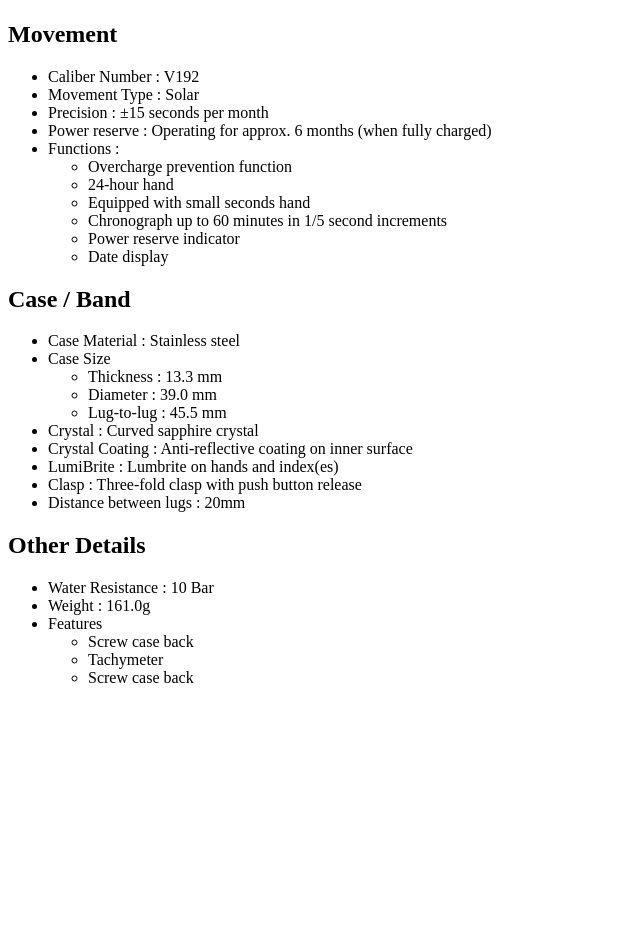
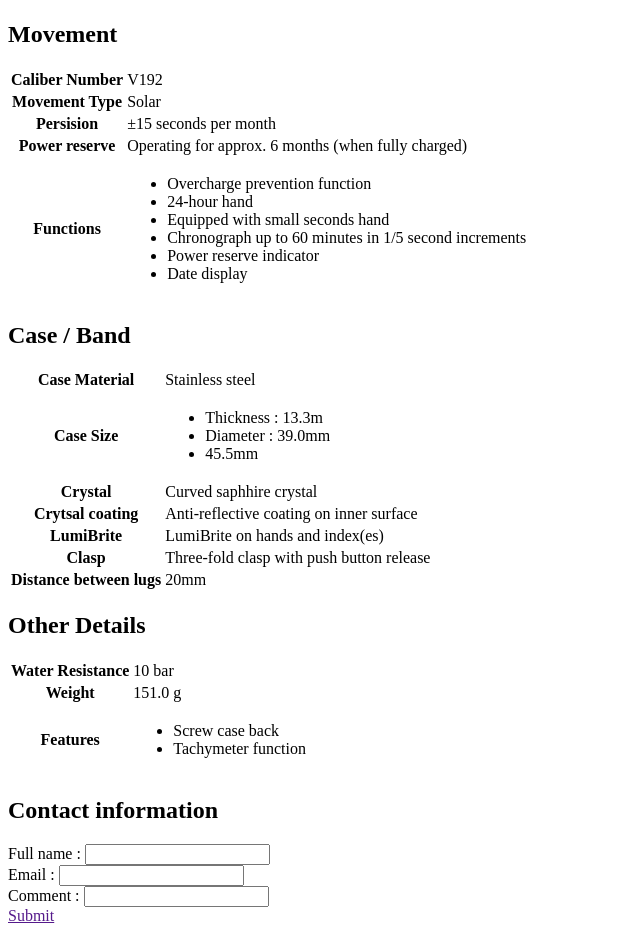
Before and after one commit to muratbekj2006/seiko-showcase, a plain HTML site: page index.html in a window 1280 px wide. Shown: the part 776-1709 px from the top of the page, without its empty margins (0-640 px from the left). Before the commit the page ends 1479 px from the top, so only its background shows below. Drawn offline with Linux system fonts and the light colour scheme.

Commit message:
markup DONE

```diff
--- a/index.html
+++ b/index.html
@@ -21,6 +21,7 @@
         </div>
     </header>
     <main class="main">
+        <!-- Main photo + content -->
         <section class="main__content">
             <div class="main__content-description">
                 <h1 class="specs__header">SSC813</h1>
@@ -33,16 +34,30 @@
                 <img src="src/img/SSC813P1-main.png" width="500px">
             </div>
         </section>
+        <!-- Specs -->
         <section class="specs">
             <div class="specs__movement">
                 <h1 class="specs__header">Movement</h1>
-                <ul class="specs__content-list">
-                    <li class="specs__content-list__item">Caliber Number : V192</li>
-                    <li class="specs__content-list__item">Movement Type : Solar</li>
-                    <li class="specs__content-list__item">Precision : ±15 seconds per month</li>
-                    <li class="specs__content-list__item">Power reserve : Operating for approx. 6 months (when fully charged)</li>
-                    <li class="specs__content-list__item">
-                        Functions :
+                <table class="specs__table">
+                    <tr class="specs__table-row">
+                        <th class="specs__table-header">Caliber Number</th>
+                        <td class="specs__table-content">V192</td>
+                    </tr>
+                    <tr class="specs__table-row">
+                        <th class="specs__table-header">Movement Type</th>
+                        <td class="specs__table-content">Solar</td>
+                    </tr>
+                    <tr class="specs__table-row">
+                        <th class="specs__table-header">Persision</th>
+                        <td class="specs__table-content">±15 seconds per month</td>
+                    </tr>
+                    <tr class="specs__table-row">
+                        <th class="specs__table-header">Power reserve</th>
+                        <td class="specs__table-content">Operating for approx. 6 months (when fully charged)</td>
+                    </tr>
+                    <tr class="specs__table-row">
+                        <th class="specs__table-header">Functions</th>
+                        <td class="specs__table-content">
                             <ul class="sub__list">
                                 <li class="sub__list-item">Overcharge prevention function</li>
                                 <li class="sub__list-item">24-hour hand</li>
@@ -51,42 +66,100 @@
                                 <li class="sub__list-item">Power reserve indicator</li>
                                 <li class="sub__list-item">Date display</li>
                             </ul>
-                    </li>
-                </ul>
+                        </td>
+                    </tr>
+                </table>
             </div>
             <div class="specs__case">
                 <h1 class="specs__header">Case / Band</h1>
-                <ul class="specs__content-list">
-                    <li class="specs__content-list__item">Case Material : Stainless steel</li>
-                    <li class="specs__content-list__item">
-                        Case Size
-                        <ul class="sub__list">
-                            <li class="sub__list-item">Thickness : 13.3 mm</li>
-                            <li class="sub__list-item">Diameter : 39.0 mm</li>
-                            <li class="sub__list-item">Lug-to-lug : 45.5 mm</li>
+                <table class="specs__table">
+                    <tr class="specs__table-row">
+                        <th class="specs__table-header">Case Material</th>
+                        <td class="specs__table-content">Stainless steel</td>
+                    </tr>
+                    <tr class="specs__table-row">
+                        <th class="specs__table-header">Case Size</th>
+                        <td class="specs__table-content">
+                            <ul class="sub__list specs__sub">
+                                <li class="sub__list-item">Thickness : 13.3m</li>
+                                <li class="sub__list-item">Diameter : 39.0mm</li>
+                                <li class="sub__list-item">45.5mm</li>
                             </ul>
-                    </li>
-                    <li class="specs__content-list__item">Crystal : Curved sapphire crystal</li>
-                    <li class="specs__content-list__item">Crystal Coating : Anti-reflective coating on inner surface</li>
-                    <li class="specs__content-list__item">LumiBrite : Lumbrite on hands and index(es)</li>
-                    <li class="specs__content-list__item">Clasp : Three-fold clasp with push button release</li>
-                    <li class="specs__content-list__item">Distance between lugs : 20mm </li>
-                </ul>
+                        </td>
+                    </tr>
+                    <tr class="specs__table-row">
+                        <th class="specs__table-header">Crystal</th>
+                        <td class="specs__table-content">Curved saphhire crystal</td>
+                    </tr>
+                    <tr class="specs__table-row">
+                        <th class="specs__table-header">Crytsal coating</th>
+                        <td class="specs__table-content">Anti-reflective coating on inner surface</td>
+                    </tr>
+                    <tr class="specs__table-row">
+                        <th class="specs__table-header">LumiBrite</th>
+                        <td class="specs__table-content">LumiBrite on hands and index(es)</td>
+                    </tr>
+                    <tr class="specs__table-row">
+                        <th class="specs__table-header">Clasp</th>
+                        <td class="specs__table-content">Three-fold clasp with push button release</td>
+                    </tr>
+                    <tr class="specs__table-row">
+                        <th class="specs__table-header">Distance between lugs</th>
+                        <td class="specs__table-content">20mm</td>
+                    </tr>
+                </table>
+
             </div>
             <div class="more-details">
                 <h1 class="specs__header">Other Details</h1>
-                <ul class="specs__content-list">
-                    <li class="specs__content-list__item">Water Resistance : 10 Bar</li>
-                    <li class="specs__content-list__item">Weight : 161.0g</li>
-                    <li class="specs__content-list__item">
-                        Features
+                <table class="specs__table">
+                    <tr class="specs__table-row">
+                        <th class="specs__table-header">Water Resistance</th>
+                        <td class="specs__table-content">10 bar</td>
+                    </tr>
+                    <tr class="specs__table-row">
+                        <th class="specs__table-header">Weight</th>
+                        <td class="specs__table-content">151.0 g</td>
+                    </tr>
+                    <tr class="specs__table-row">
+                        <th class="specs__table-header">Features</th>
+                        <td class="specs__table-content">
                             <ul class="sub__list">
                                 <li class="sub__list-item">Screw case back</li>
-                            <li class="sub__list-item">Tachymeter</li>
-                            <li class="sub__list-item">Screw case back</li>
+                                <li class="sub__list-item">Tachymeter function</li>
                             </ul>
-                    </li>
-                </ul>
+                        </td>
+                    </tr>
+                </table>
+            </div>
+        </section>
+        <!-- Contact -->
+        <section class="contact">
+            <div class="contact-content">
+                <div class="contact__header">
+                    <h1 class="contact__title">Contact information</h1>
+                </div>
+                <div class="contact__section">
+                    <form class="contact__form">
+                        <div class="form__fulln">
+                            <label for="fullname">Full name : </label>
+                            <input type="text" name="fullname">
+                        </div>
+                        <div class="form__email">
+                            <label for="email">Email : </label>
+                            <input type="email" name="email">
+                        </div>
+                        <div class="form__comment">
+                            <label for="comment">Comment : </label>
+                            <input type="text" name="comment">
+                        </div>
+                        <div class="form__submit">
+                            <div class="submit__button">
+                                <a href="" class="submit__action">Submit</a>
+                            </div>
+                        </div>
+                    </form>
+                </div>
             </div>
         </section>
     </main>
```
Lines whose indentation alone changed are shown as unchanged.
